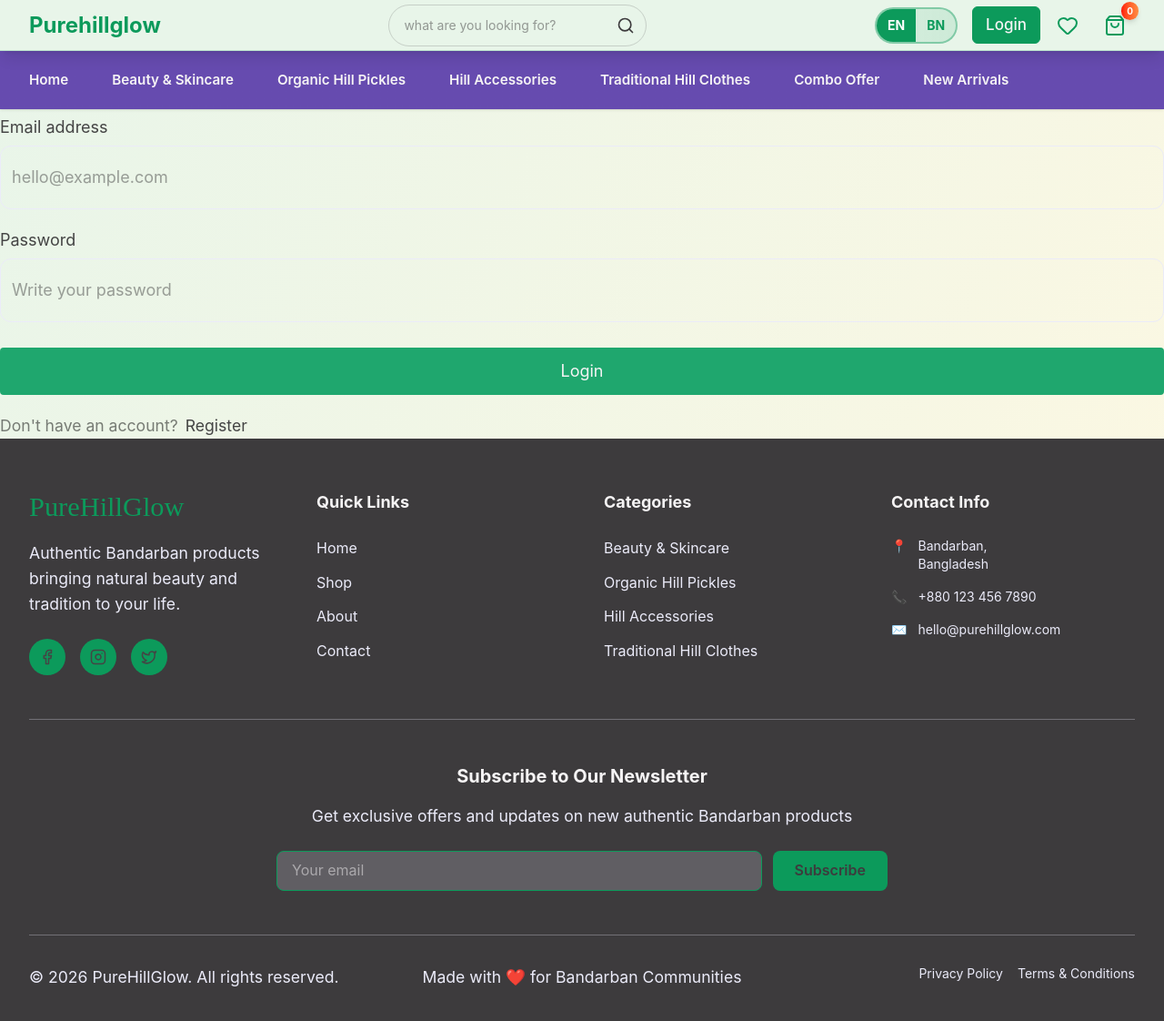
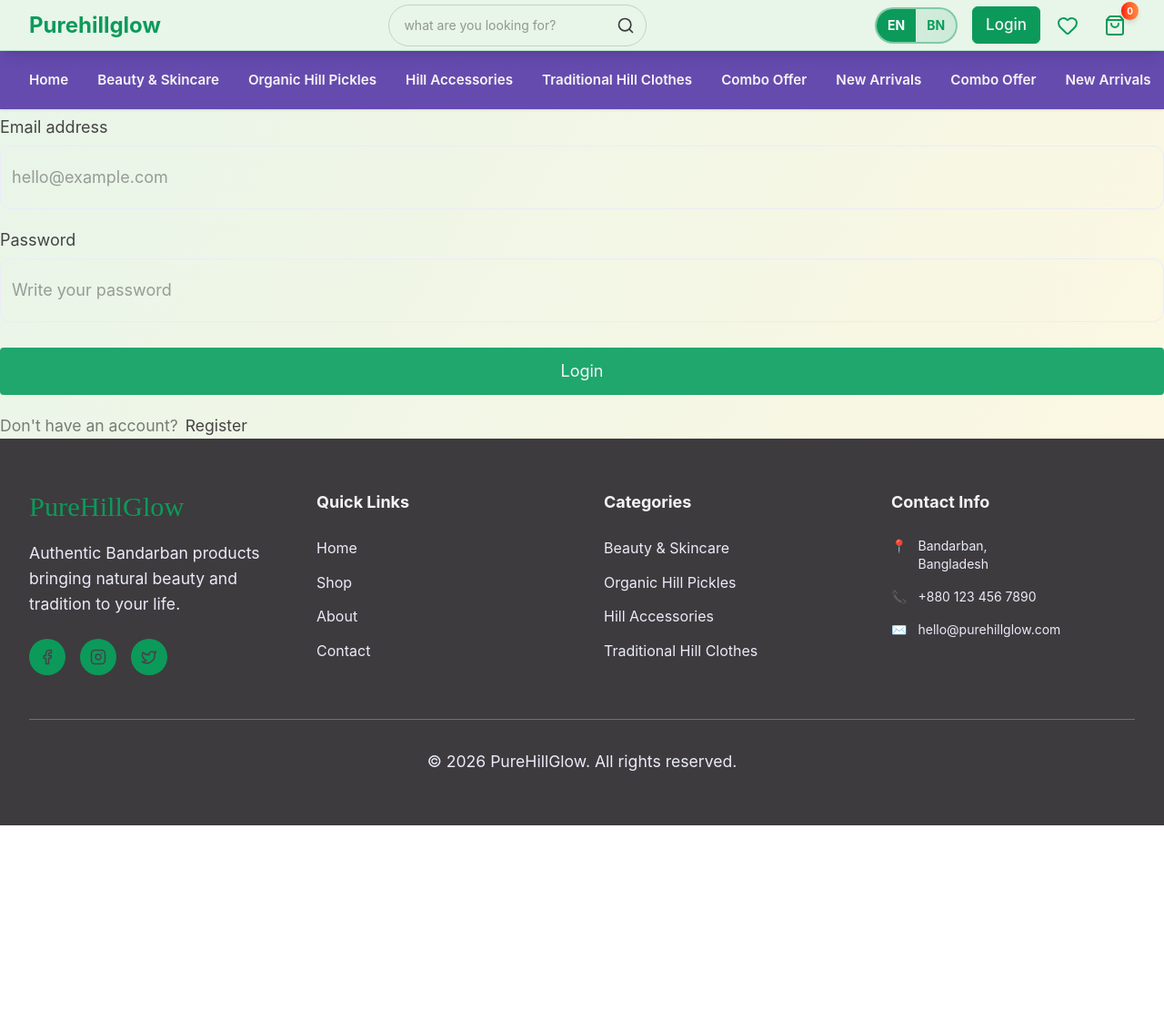
Before and after one commit to kajal-rekha/purehillglow, a Next.js app: page /auth/login in a window 1280 px wide. Shown: the top 1122 px of the page at 91% size. After the commit the page ends 907 px from the top, so only its background shows below. Built offline with nearby package versions, Linux system fonts and the light colour scheme.

Commit message:
main navbar & footer update

```diff
--- a/components/shared/Footer.jsx
+++ b/components/shared/Footer.jsx
@@ -117,32 +117,11 @@ const Footer = () => {
                     </div>
                 </div>
 
-                {/*============ Newsletter ============*/}
-                <div className="border-t border-gray/30 pt-12 mb-12">
-                    <div className="max-w-2xl mx-auto text-center">
-                        <h4 className="text-xl font-bold mb-4">
-                            Subscribe to Our Newsletter
-                        </h4>
-                        <p className="text-gray mb-6">
-                            Get exclusive offers and updates on new authentic
-                            Bandarban products
-                        </p>
-                        <div className="flex gap-3">
-                            <input
-                                type="email"
-                                placeholder="Your email"
-                                className="flex-1 px-4 py-2 rounded-lg bg-gray/20 text-light border border-primary focus:outline-none focus:bg-gray/30 transition-colors"
-                            />
-                            <button className="bg-primary hover:bg-secondary text-dark px-6 py-2 rounded-lg font-semibold transition-colors">
-                                Subscribe
-                            </button>
-                        </div>
-                    </div>
-                </div>
+
 
                 {/*=========== Bottom Footer ===========*/}
                 <div className="border-t border-gray/30 pt-8">
-                    <div className="grid grid-cols-1 md:grid-cols-3 gap-6 text-sm text-gray">
+                    <div className="text-center text-sm text-gray">
                         <div>
                             <p>
                                 &copy; {currentYear} PureHillGlow. All rights
@@ -150,30 +129,9 @@ const Footer = () => {
                             </p>
                         </div>
 
-                        <div className="md:text-center">
-                            <p>
-                                Made with{" "}
-                                <span className="text-primary">❤️</span> for
-                                Bandarban Communities
-                            </p>
-                        </div>
 
-                        <div className="md:text-right">
-                            <div className="flex gap-4 justify-end">
-                                <Link
-                                    href="#"
-                                    className="hover:text-primary transition-colors"
-                                >
-                                    Privacy Policy
-                                </Link>
-                                <Link
-                                    href="#"
-                                    className="hover:text-primary transition-colors"
-                                >
-                                    Terms & Conditions
-                                </Link>
-                            </div>
-                        </div>
+
+
                     </div>
                 </div>
             </div>
--- a/components/shared/Navbar/MainNavbar.jsx
+++ b/components/shared/Navbar/MainNavbar.jsx
@@ -29,17 +29,20 @@ const MainNavbar = () => {
         },
         { href: "/combo-offer", label: { en: "Combo Offer", bn: "কম্বো অফার" } },
         { href: "/new-arrivals", label: { en: "New Arrivals", bn: "নতুন প্রোডাক্ট" } },
+        { href: "/combo-offer", label: { en: "Combo Offer", bn: "কম্বো অফার" } },
+        { href: "/new-arrivals", label: { en: "New Arrivals", bn: "নতুন প্রোডাক্ট" } },
+
     ];
 
     return (
         <>
              {/*======== Desktop Navigation  ==========*/}
             <div className="h-14 lg:h-16 fixed top-12 md:top-14 left-0 right-0 z-[98] hidden lg:flex items-center shadow-sm bg-gradient-to-r from-blue via-blue to-blue text-light border-primary/50">
-                <ul className="flex justify-start gap-4 lg:gap-6 xl:gap-12 wrapper flex-wrap">
+                <ul className="flex justify-start gap-4 lg:gap-6 xl:gap-8 wrapper flex-nowrap  whitespace-nowrap">
                     {navLinks.map((link) => (
                         <li
                             key={link.href}
-                            className="text-[0.85rem] xl:text-[0.95rem] font-semibold"
+                            className="text-[0.85rem] xl:text-[0.95rem] font-semibold whitespace-nowrap flex-shrink-0"
                         >
                             <Link
                                 href={link.href}
```
